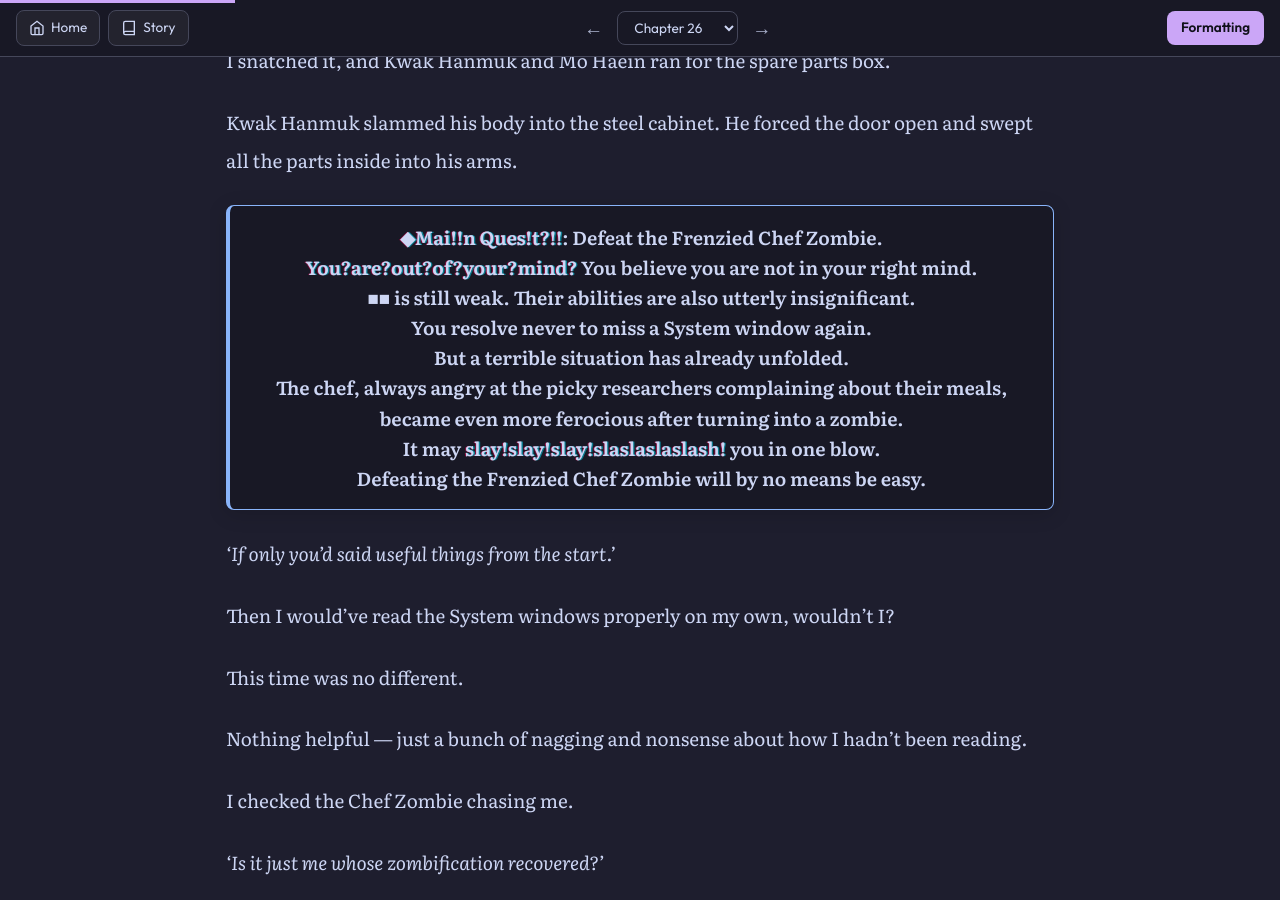
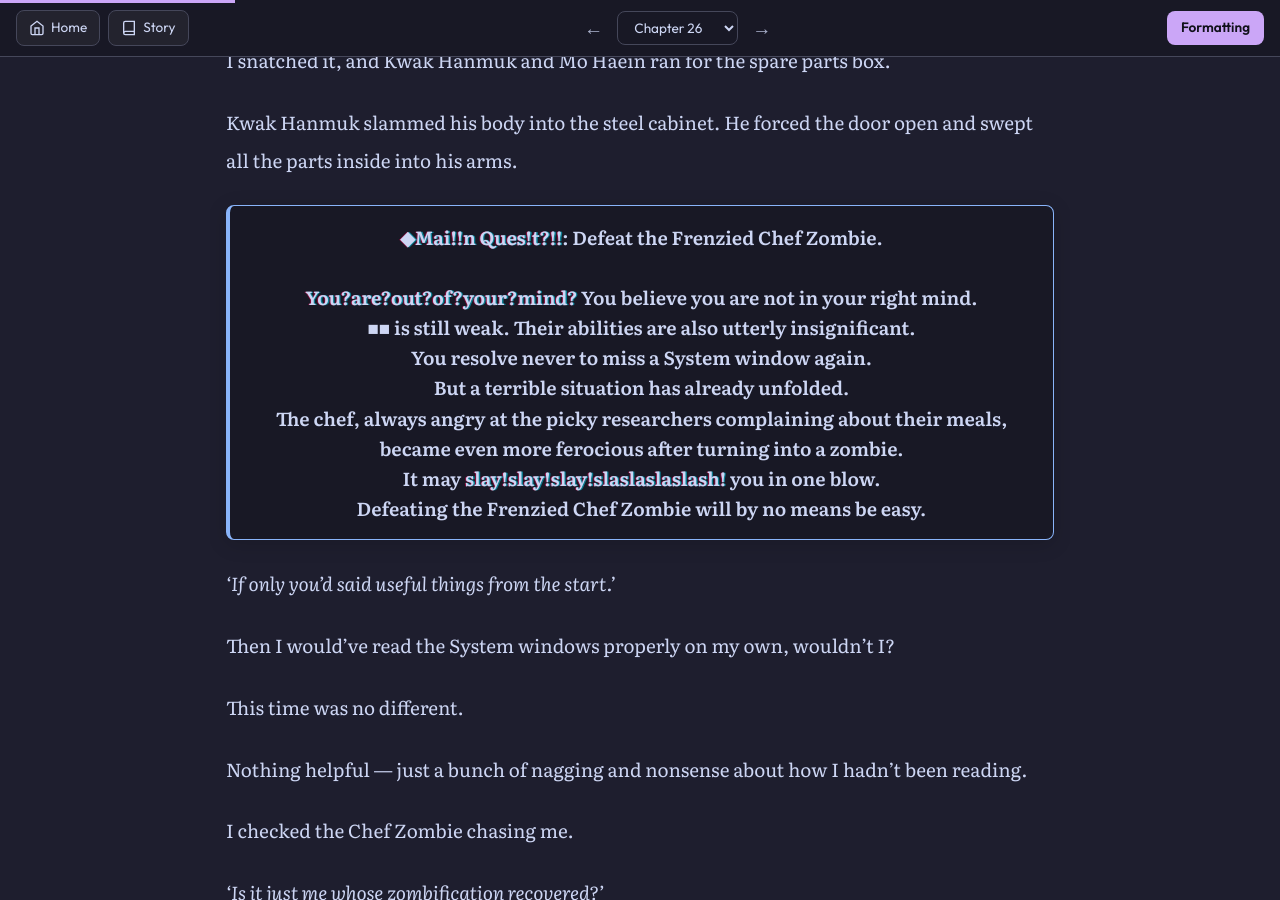
Before and after one commit to soleumn/soleumn.github.io, a Jekyll site: the page built from _chapters/eoshinki/ch26.md, in a window 1280 px wide and 900 px high, scrolled down 2237 px. Built offline with Jekyll 4.4.1, drawn with Linux system fonts in a browser that asks for light colours; comment, search, counter and statistics services are not loaded.

Commit message:
Edit Chapter 26 (via site)

```diff
--- a/_chapters/eoshinki/ch26.md
+++ b/_chapters/eoshinki/ch26.md
@@ -61,7 +61,7 @@ I snatched it, and Kwak Hanmuk and Mo Haein ran for the spare parts box.
 
 Kwak Hanmuk slammed his body into the steel cabinet. He forced the door open and swept all the parts inside into his arms.
 
-{% include system.html text='<span class="glitch-static" data-text="◆Mai!!n Ques!t?!!">◆Mai!!n Ques!t?!!</span>: Defeat the Frenzied Chef Zombie.<br><span class="glitch-static" data-text="You?are?out?of?your?mind?">You?are?out?of?your?mind?</span> You believe you are not in your right mind.<br>■■ is still weak. Their abilities are also utterly insignificant.<br>You resolve never to miss a System window again.<br>But a terrible situation has already unfolded.<br>The chef, always angry at the picky researchers complaining about their meals, became even more ferocious after turning into a zombie.<br>It may <span class="glitch-static" data-text="slay!slay!slay!slaslaslaslash!">slay!slay!slay!slaslaslaslash!</span> you in one blow.<br>Defeating the Frenzied Chef Zombie will by no means be easy.' %}
+{% include system.html text='<span class="glitch-static" data-text="◆Mai!!n Ques!t?!!">◆Mai!!n Ques!t?!!</span>: Defeat the Frenzied Chef Zombie.<br><br><span class="glitch-static" data-text="You?are?out?of?your?mind?">You?are?out?of?your?mind?</span> You believe you are not in your right mind.<br>■■ is still weak. Their abilities are also utterly insignificant.<br>You resolve never to miss a System window again.<br>But a terrible situation has already unfolded.<br>The chef, always angry at the picky researchers complaining about their meals, became even more ferocious after turning into a zombie.<br>It may <span class="glitch-static" data-text="slay!slay!slay!slaslaslaslash!">slay!slay!slay!slaslaslaslash!</span> you in one blow.<br>Defeating the Frenzied Chef Zombie will by no means be easy.' %}
 
 *‘If only you’d said useful things from the start.’*
 
```
